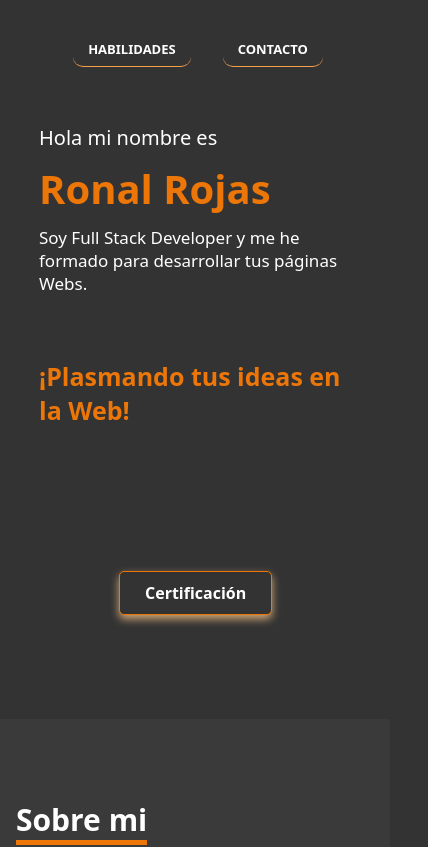
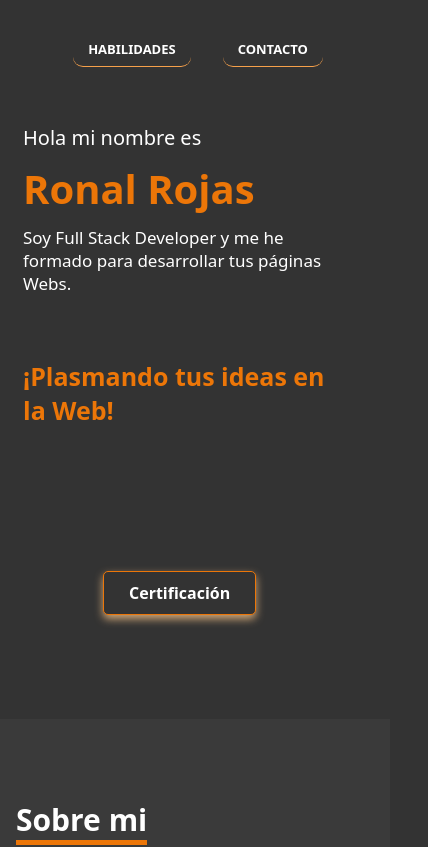
Before and after one commit to RonalReds/Portafolio, a React (Vite) app: page / in a window 390 px wide. Shown: the top 847 px of the page, 428 px wide, since content can reach past the window. Built offline with nearby package versions, Linux system fonts and the light colour scheme.

Commit message:
responsive-2

```diff
--- a/src/components/footer/Footer.module.css
+++ b/src/components/footer/Footer.module.css
@@ -43,6 +43,7 @@
       font-size: 15px;
       color: #e8a20b;
       margin-bottom: 1rem;
+      width: 300px;
     }
 
     .githubIcon,
--- a/src/components/home/Home.module.css
+++ b/src/components/home/Home.module.css
@@ -173,7 +173,7 @@
     background-color:#333333;
     width:300px;
     height: 300px;
-    margin-left: 8rem;
+    margin-left: 1rem;
   }
 
   .textContainer {
@@ -219,6 +219,9 @@
   .iconContainer {
     display: none;
   }
+  .imageContainer{
+    display: none;
+  }
 
   .image {
     display: none;
--- a/src/components/project/Project.module.css
+++ b/src/components/project/Project.module.css
@@ -237,7 +237,8 @@
 }
 
 .containerProject .githubIcon {
-  margin-right: 0rem;
+  margin-right: 5rem;
+
 }
 
 
--- a/src/index.css
+++ b/src/index.css
@@ -1,4 +1,4 @@
-@media only screen and (max-width: 680px) {
+@media only screen and (max-width: 580px) {
     body {
       overflow-x: hidden;
       scroll-behavior: smooth;
```
